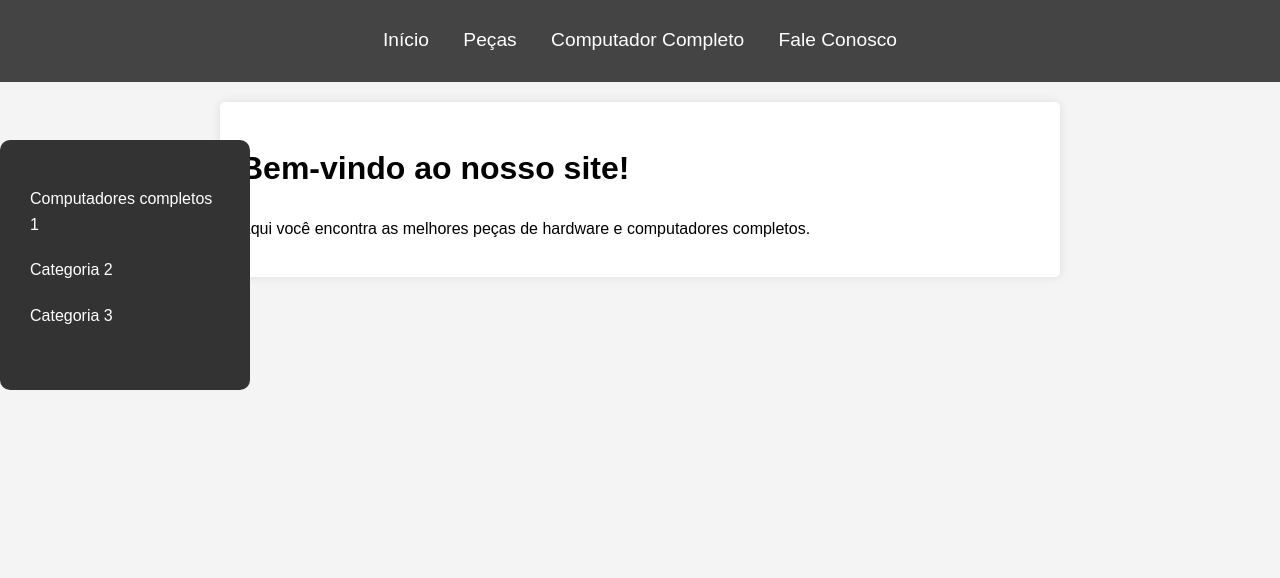
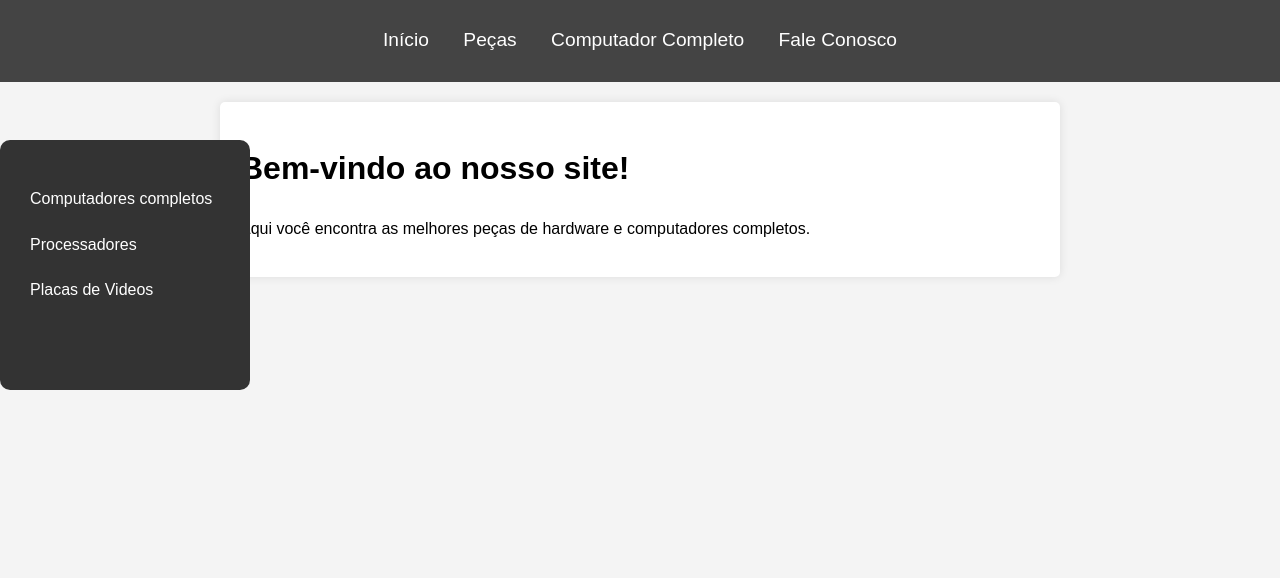
Before and after one commit to farinhagp/projeto-YOU-COMPUITER, a PHP site: page / in a window 1280 px wide. Shown: the part 135-713 px from the top of the page. Run offline with PHP 8.4, Linux system fonts and the light colour scheme.

Commit message:
Corrigindo-bug-sidebar

```diff
--- a/index.php
+++ b/index.php
@@ -4,13 +4,20 @@ include_once 'menu.php';
 ?>
 
 <body>
-
-<div class="sidebar">
+  <div class="sidebar">
   <ul>
     <?php
-    $categorias = ["Computadores completos 1", "Categoria 2", "Categoria 3"];
+    $categorias = ["Computadores completos "];
+    foreach ($categorias as $categoria)
+        echo "<li><a href='computador_completo.php'>{$categoria}</a></li>";
+
+    $categorias = ["Processadores"];
+    foreach ($categorias as $categoria)
+        echo "<li><a href='pecas.php'>{$categoria}</a></li>";
+
+   $categorias = ["Placas de Videos"];
     foreach ($categorias as $categoria) {
-        echo "<li><a href='computador_completo.php'>{$categoria}</a></li>";
+        echo "<li><a href='pecas.php'>{$categoria}</a></li>";
     }
     ?>
   </ul>
```
